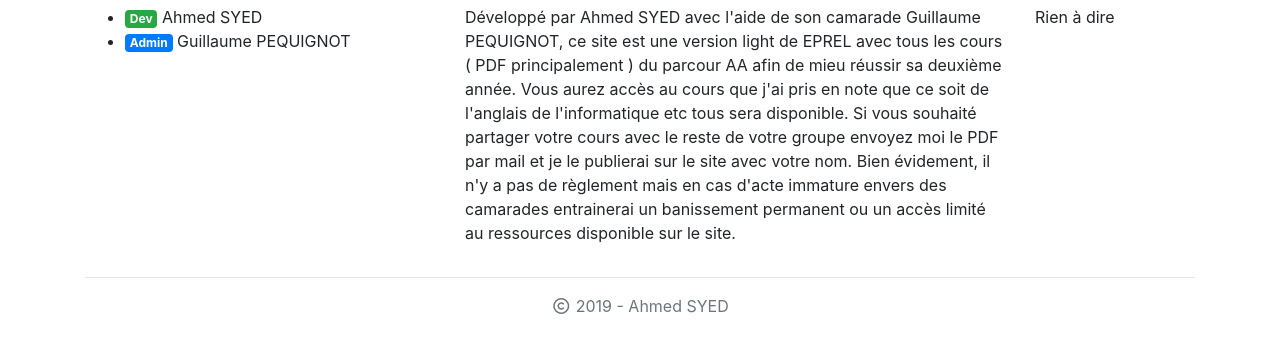
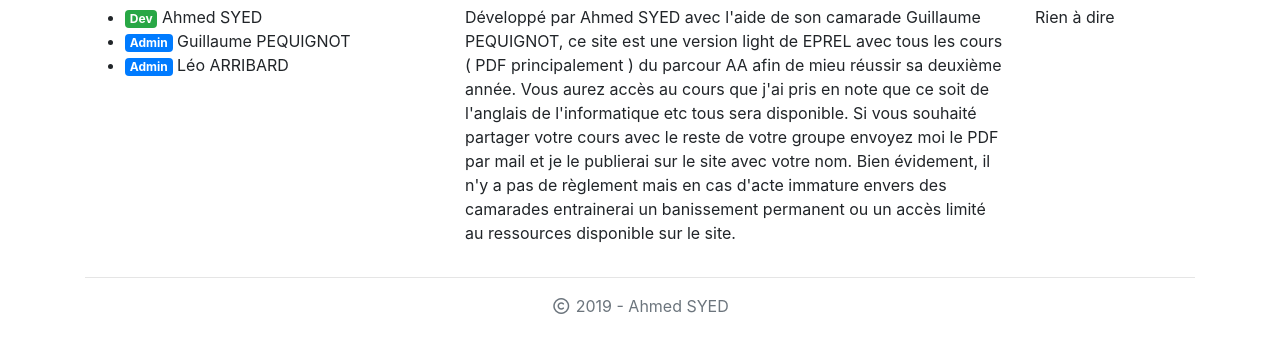
Before and after one commit to Ahmed-UPEC/archives, a plain HTML site: page html/main_page.html in a window 1280 px wide. Shown: the part 304-656 px from the top of the page. Drawn offline with nearby package versions, Linux system fonts and the light colour scheme.

Commit message:
ajout compte leo et tag leo

```diff
--- a/html/main_page.html
+++ b/html/main_page.html
@@ -105,6 +105,7 @@
                 <ul>
                     <li><span class="badge badge-success">Dev</span> Ahmed SYED</li>
                     <li><span class="badge badge-primary">Admin</span> Guillaume PEQUIGNOT</li>
+                    <li><span class="badge badge-primary">Admin</span> Léo ARRIBARD</li>
                 </ul>
               </div>
               <div class="col-md-6">
--- a/js/script_login.js
+++ b/js/script_login.js
@@ -14,6 +14,10 @@ $( document ).ready(function() {
         {
             username: "gpequignot",
             password: "ahmed01"
+        },
+        {
+            username: "larribard",
+            password: "arribard"
         }
     ]
 
```
